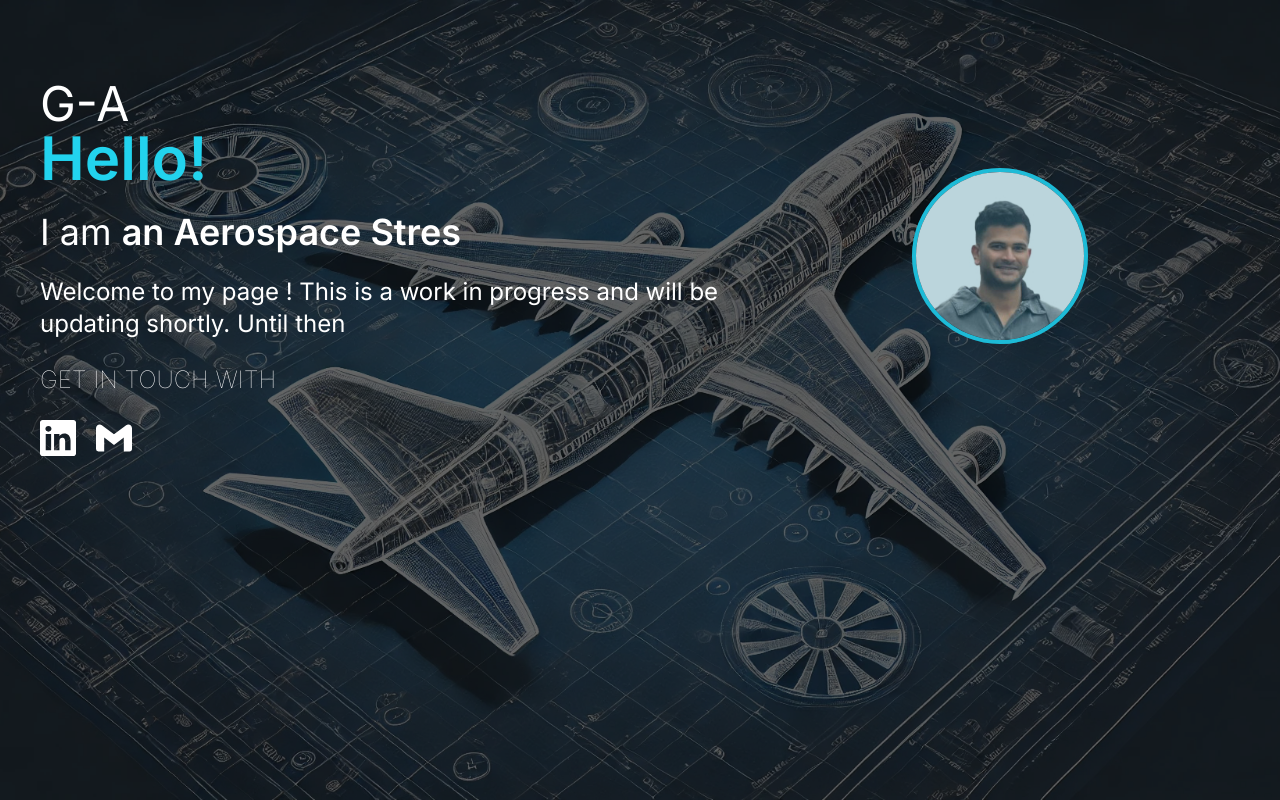
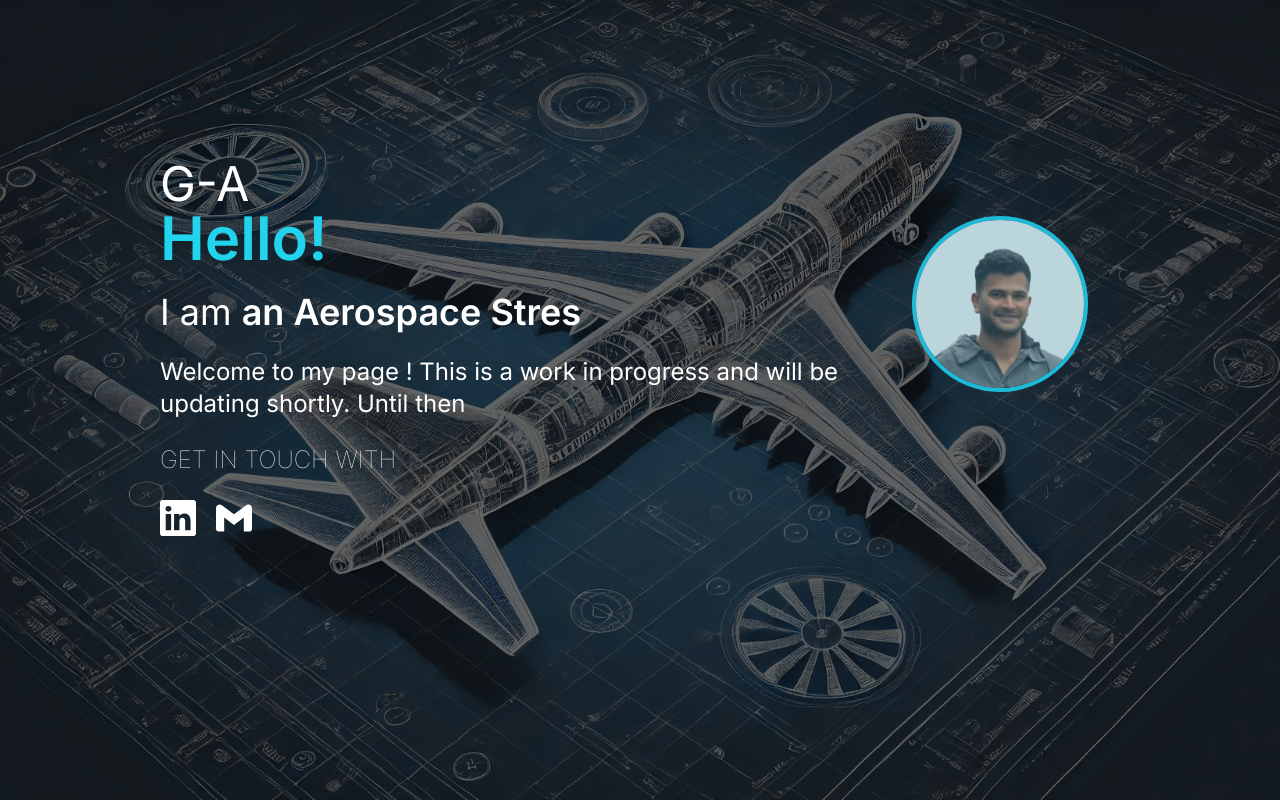
Before and after one commit to rakshith4able/goutham-portfolio, a Next.js app: page / in a window 1280 px wide. Built offline with nearby package versions, Linux system fonts and the light colour scheme.

Commit message:
Completed desktop view design

```diff
--- a/src/app/page.tsx
+++ b/src/app/page.tsx
@@ -22,12 +22,12 @@ export default function Home() {
         <link rel="icon" href="/favicon.ico" />
       </Head>
 
-      <main className="lg:relative container h-full py-5 px-5 md:py-20 md:px-10">
-        <div className="absolute inset-0 bg-black opacity-60"></div>
+      <main className="lg:relative w-full h-full  h-90 lg:h-[100%] py-5 px-5 md:py-20 md:px-10 lg:py-40 lg:px-40">
+        <div className="absolute inset-0  bg-black opacity-60 w-full"></div>
         <h1 className="relative text-3xl md:text-5xl text-start self-start w-full z-10">
           G-A
         </h1>
-        <div className="relative h-full grid grid-cols-1 grid-rows-[40%_60%] md:grid-cols-1 lg:grid-cols-[60%_40%] justify-center items-center z-10">
+        <div className="relative h-full grid grid-cols-1 grid-rows-[40%_60%] md:grid-cols-1 lg:grid-cols-[75%_25%] justify-center items-center z-10">
           <div className="h-full flex flex-col gap-6 order-2 lg:order-1">
             <h2 className="text-4xl md:text-6xl font-semibold text-cyan-400">
               Hello!
@@ -65,7 +65,7 @@ export default function Home() {
             <div className="relative">
               <div className="absolute inset-0 rounded-full bg-cyan-700 bg-opacity-25"></div>
               <img
-                className="w-32 h-32 md:w-44 md:h-44 rounded-full border-4 border-cyan-400"
+                className="w-32 h-32 md:w-44 md:h-44 lg:w-44 lg:h-44 rounded-full border-4 border-cyan-400"
                 src="/assets/img/profile_pic.jpeg"
                 alt="Rounded avatar"
               />
```
